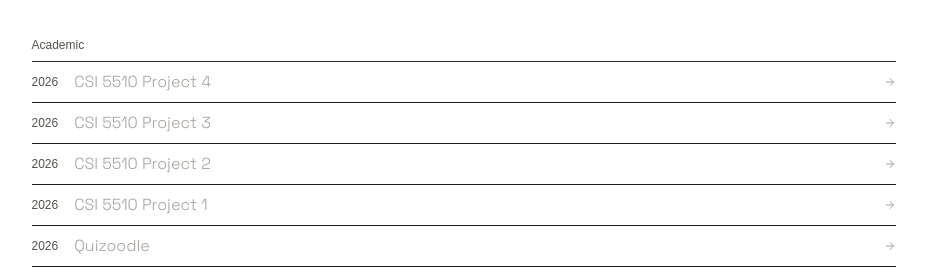
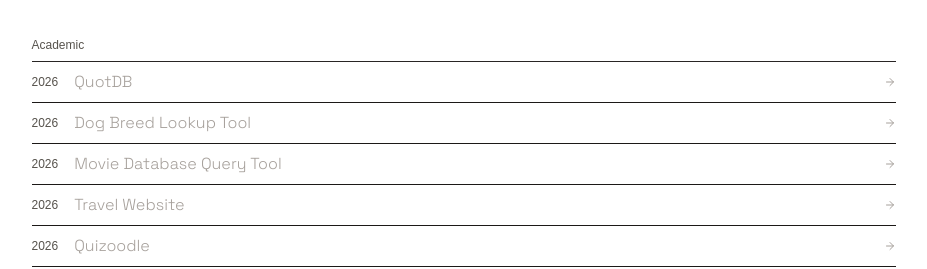
Before and after one commit to hparcells/the-archives, a Next.js app: page /projects in a window 1280 px wide. Shown: the part 1175-1444 px from the top of the page, without its empty margins (169-1096 px from the left). Built offline with nearby package versions, Linux system fonts and the light colour scheme; a web font is replaced by a local one.

Commit message:
feat: Update academic projects.

```diff
--- a/cspell.json
+++ b/cspell.json
@@ -30,6 +30,7 @@
         "pydub",
         "Quizlet",
         "Quizoodle",
+        "quotdb",
         "Reflash",
         "Rober",
         "Taran",
--- a/src/data/projects/academic.tsx
+++ b/src/data/projects/academic.tsx
@@ -156,7 +156,7 @@ export const ACADEMIC_PROJECTS: Project[] = [
     type: 'academic',
     date: '2026-02-08',
     startDate: '',
-    name: 'CSI 5510 Project 1',
+    name: 'Travel Website',
     tagline: 'Basic HTML/CSS/JS project for CSI 4510: Advanced Web Design.',
     images: [],
     status: 'archived',
@@ -174,16 +174,19 @@ export const ACADEMIC_PROJECTS: Project[] = [
     type: 'academic',
     date: '2026-03-01',
     startDate: '',
-    name: 'CSI 5510 Project 2',
+    name: 'Movie Database Query Tool',
     tagline: 'Basic API integration project for CSI 4510: Advanced Web Design.',
-    images: [],
+    images: ['movie-database-query-tool.png'],
     status: 'archived',
     description: (
+      <>
         <p>
           Introduction to JavaScript and implementing APIs. The project takes a user search and
           queries the Open Movie Database and renders the results. Using localStorage, the user is
           able to manage favorites.
         </p>
+        <p>Developed in under two hours.</p>
+      </>
     ),
     technologies: ['HTML', 'CSS', 'JS', 'RESTful API'],
     links: {},
@@ -193,15 +196,18 @@ export const ACADEMIC_PROJECTS: Project[] = [
     type: 'academic',
     date: '2026-03-28',
     startDate: '',
-    name: 'CSI 5510 Project 3',
+    name: 'Dog Breed Lookup Tool',
     tagline: 'Backend introduction project for CSI 4510: Advanced Web Design.',
     images: [],
     status: 'archived',
     description: (
+      <>
         <p>
           Introduction to using backend services. Developed an API endpoint using PHP to fetch,
           normalize, aggregate, and return data from multiple APIs.
         </p>
+        <p>Developed in roughly 90 minutes.</p>
+      </>
     ),
     technologies: ['HTML', 'CSS', 'JS', 'PHP', 'RESTful API'],
     links: {},
@@ -211,9 +217,9 @@ export const ACADEMIC_PROJECTS: Project[] = [
     type: 'academic',
     date: '2026-04-29',
     startDate: '2026-04-08',
-    name: 'CSI 5510 Project 4',
+    name: 'QuotDB',
     tagline: 'Final project for CSI 4510: Advanced Web Design.',
-    images: [],
+    images: ['quotdb.png'],
     status: 'archived',
     description: (
       <>
@@ -222,12 +228,26 @@ export const ACADEMIC_PROJECTS: Project[] = [
           of technologies allowed.
         </p>
         <p>
-          I developed a full-stack web application to track and manage quotes. Quotes can be
-          attributed to a source and author.
+          I developed a full-stack web application with Next.js to track and manage quotes. Quotes
+          can be attributed to a source and author. While I could have used Next.js&apos;s API
+          routes, to fulfill the requirement outlined by the assignment, I created endpoints using
+          NestJS.
+        </p>
+        <p>
+          The only formal requirement was to include the use of a third-party API. For this, I
+          included a &quot;Fetch a random quote&quot; button.
         </p>
       </>
     ),
-    technologies: ['TypeScript', 'Next.js', 'Tailwind CSS', 'MongoDB', 'Prisma', 'shadcn'],
+    technologies: [
+      'TypeScript',
+      'Next.js',
+      'Tailwind CSS',
+      'NestJS',
+      'MongoDB',
+      'Prisma',
+      'shadcn'
+    ],
     links: {},
     featured: false
   },
@@ -267,8 +287,8 @@ export const ACADEMIC_PROJECTS: Project[] = [
     description: (
       <>
         <p>
-          Finance tracking, budgeting, and visualization tool built with Java. Ran as a desktop
-          application using IFrame, stores data locally using SQL.
+          In a group of six, built a finance tracking, budgeting, and visualization tool with Java.
+          Ran as a desktop application using IFrame, stores data locally using SQL.
         </p>
       </>
     ),
```
Also changed, not shown: public/images/projects/movie-database-query-tool.png (added), public/images/projects/quotdb.png (added). Lines whose indentation alone changed are shown as unchanged.
